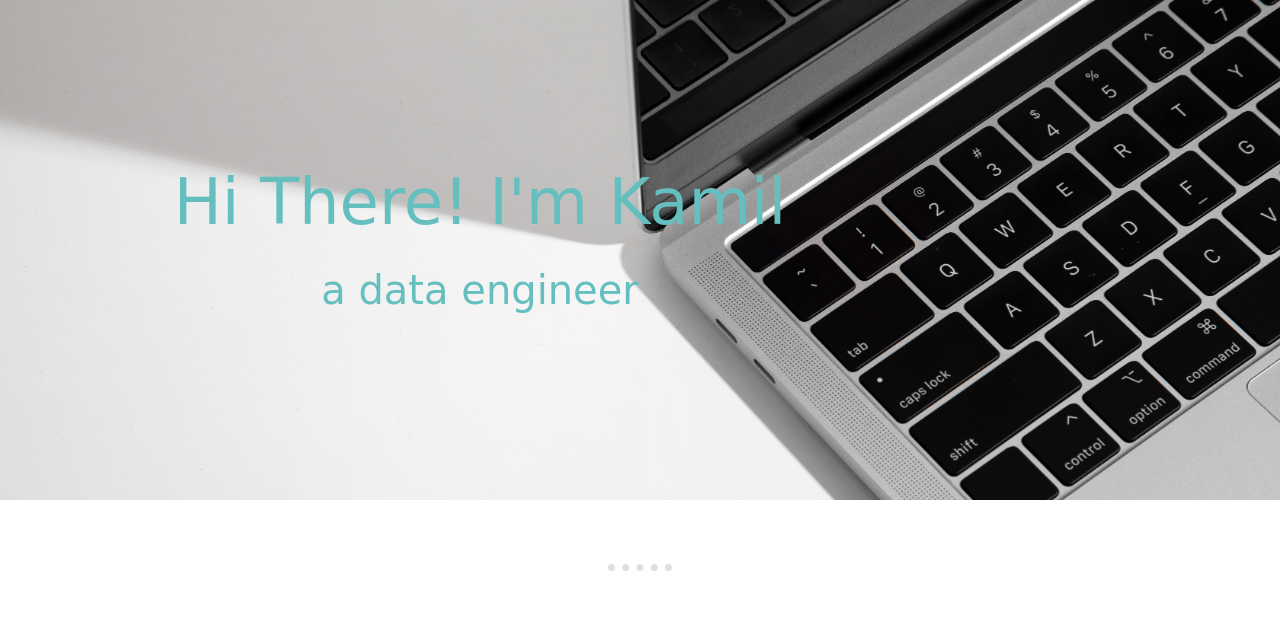
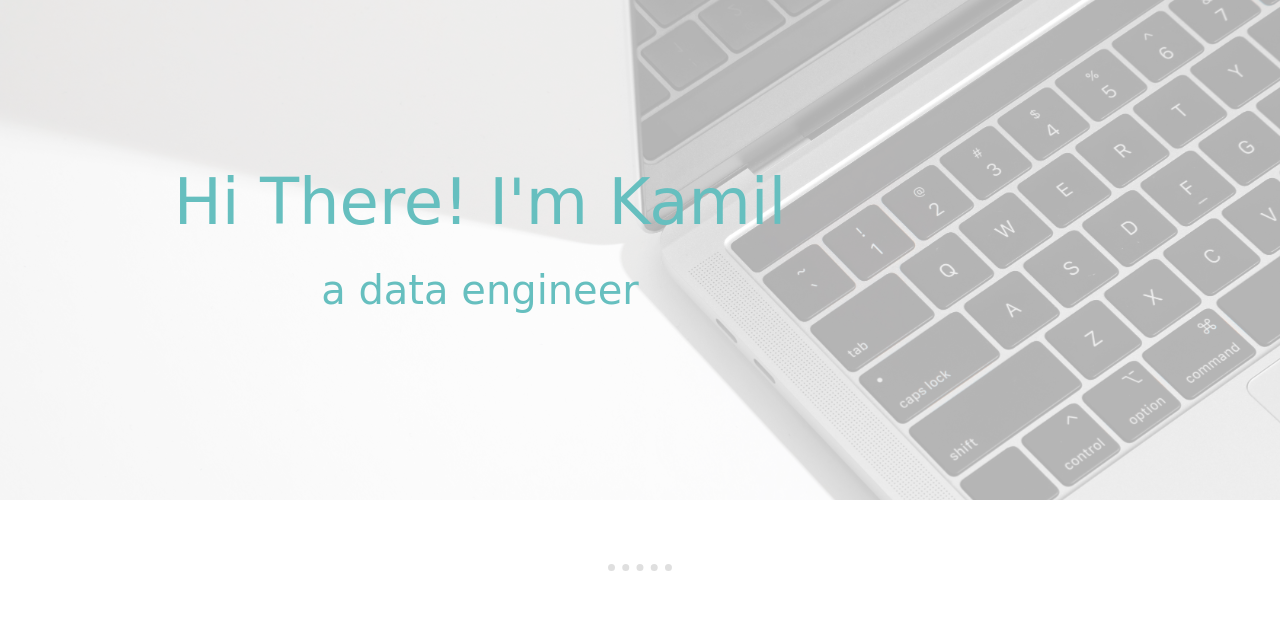
Before and after one commit to kamil-kosno/personal-site, a Flask app: page / in a window 1280 px wide. Shown: the top 631 px of the page. Run offline with Flask 2, Linux system fonts and the light colour scheme; some libraries are stand-ins or nearby versions; some web fonts are replaced.

Commit message:
improve banner css

```diff
--- a/static/css/styles.css
+++ b/static/css/styles.css
@@ -36,7 +36,7 @@
     background-size: cover;
     height: 500px;
     width: 100%;
-    opacity: 1;
+    opacity: 0.3;
 }
 .banner-background:before {
   content: "";
```
